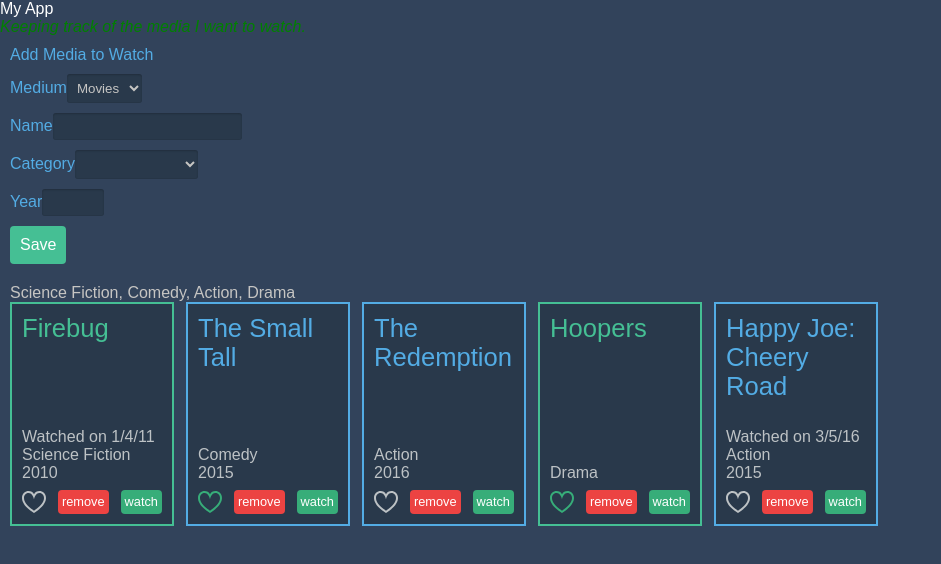
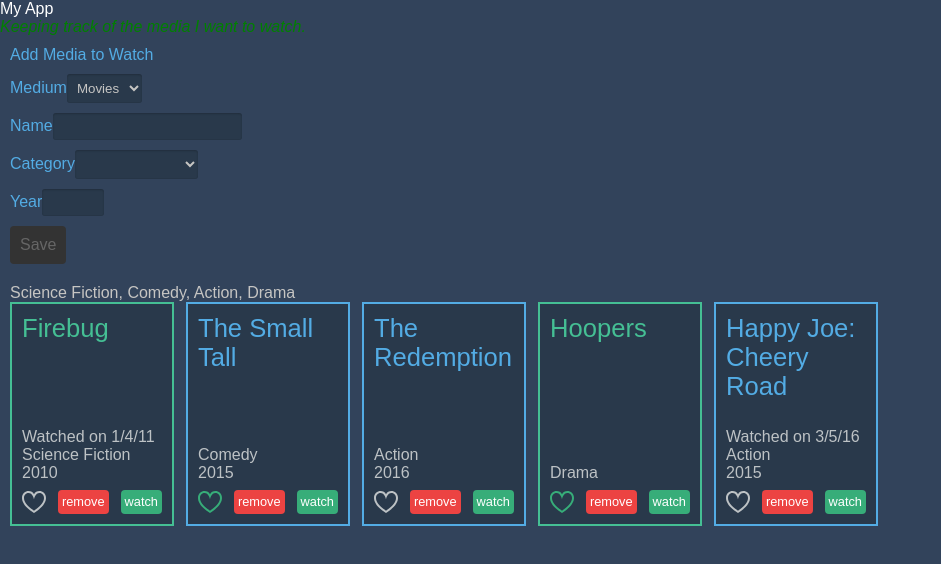
Before and after one commit to lwrainbow/media-list-angular-application, an Angular app: page / in a window 1280 px wide. Shown: the top 564 px of the page, without its empty margins (0-941 px from the left). Built offline with nearby package versions, Linux system fonts and the light colour scheme.

Commit message:
add built-in validation for form

```diff
--- a/src/app/media-item-form.component.html
+++ b/src/app/media-item-form.component.html
@@ -32,5 +32,5 @@
       <input type="text" name="year" id="year" maxlength="4" formControlName="year">
     </li>
   </ul>
-  <button type="submit">Save</button>
+  <button type="submit" [disabled]="!form.valid">Save</button>
 </form>
--- a/src/app/media-item-form.component.ts
+++ b/src/app/media-item-form.component.ts
@@ -1,5 +1,5 @@
 import { Component, OnInit } from '@angular/core';
-import { FormGroup, FormControl } from '@angular/forms';
+import { FormGroup, FormControl, Validators } from '@angular/forms';
 
 @Component({
   selector: 'mw-media-item-form',
@@ -7,13 +7,16 @@
   styleUrls: ['./media-item-form.component.css']
 })
 
-export class MediaItemFormComponent{
+export class MediaItemFormComponent implements OnInit{
   form: FormGroup;
 
   ngOnInit() {
     this.form = new FormGroup({
       medium: new FormControl('Movies'),
-      name: new FormControl(''),
+      name: new FormControl('', Validators.compose([
+        Validators.required,
+        Validators.pattern('[\\w\\-\\s\\/]+')
+      ])),
       category: new FormControl(''),
       year: new FormControl(''),
     })
```
